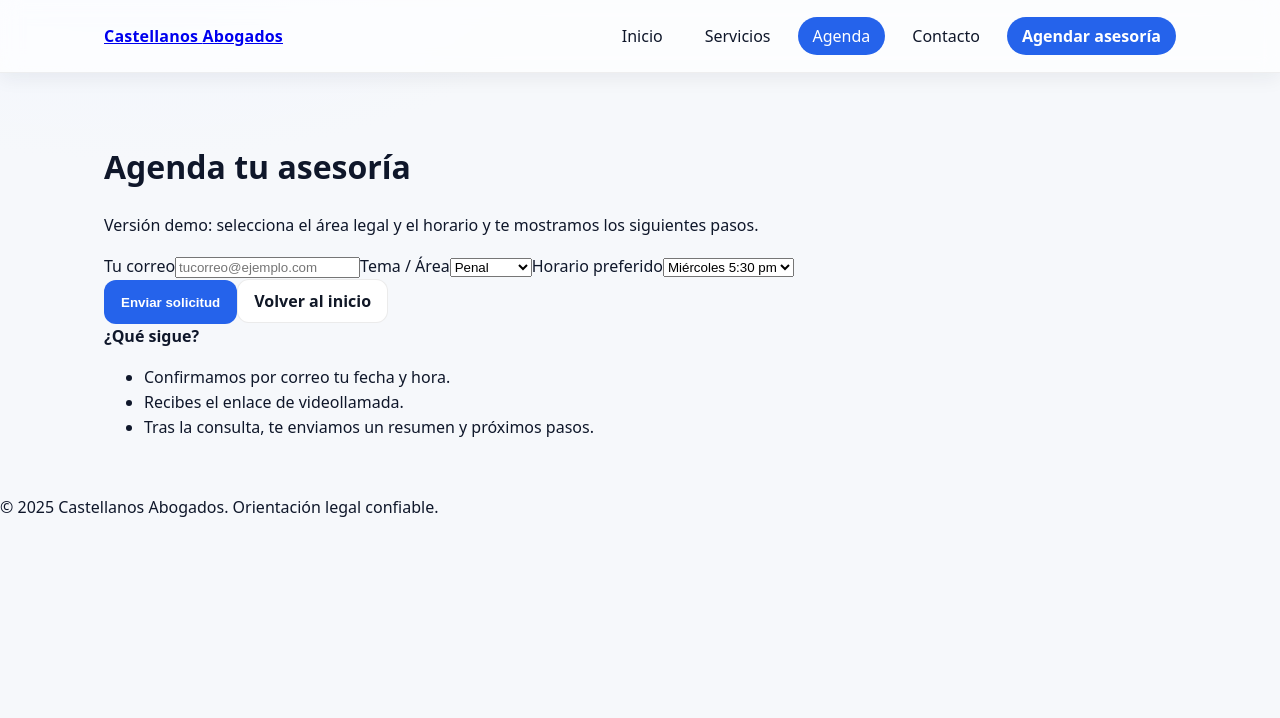
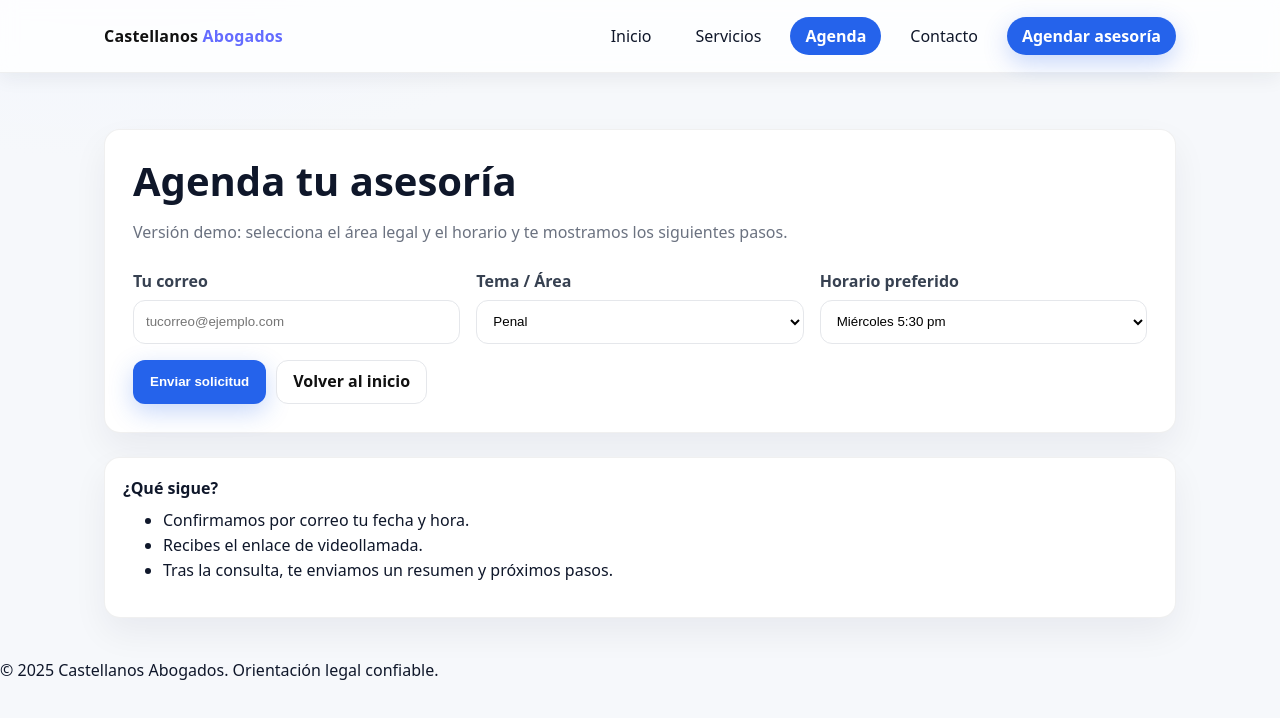
Before and after one commit to jjonnas1/castellanosabogados, a Next.js app: page /agenda in a window 1280 px wide. Shown: the top 718 px of the page. Built offline with nearby package versions, Linux system fonts and the light colour scheme.

Commit message:
Update globals.css

```diff
--- a/app/globals.css
+++ b/app/globals.css
@@ -477,3 +477,46 @@ html { scroll-padding-top: var(--header-h); }
   .nav-primary { display: block; }
   .mobile-trigger { display: none; }
 }
+/* --- Navegación --- */
+.nav { display: flex; gap: 14px; align-items: center; }
+.nav-link { padding: 8px 12px; border-radius: 10px; color: var(--ink-2, #444); text-decoration: none; }
+.nav-link:hover { background: rgba(0,0,0,.04); }
+.nav-link--active { background: #e9eefc; color: #2046d7; font-weight: 600; }
+
+/* --- Header --- */
+.site-header { position: sticky; top: 0; z-index: 50; backdrop-filter: saturate(120%) blur(8px); background: rgba(255,255,255,.8); border-bottom: 1px solid rgba(0,0,0,.06); }
+.site-header__row { display: flex; align-items: center; justify-content: space-between; height: 64px; }
+.brand { font-weight: 700; letter-spacing: .2px; text-decoration: none; color: #111; }
+.brand span { color: #646cff; font-weight: 600; }
+
+/* --- Layout utilitario --- */
+.section { padding: 40px 0; }
+.panel { background: #fff; border: 1px solid rgba(0,0,0,.06); border-radius: 16px; padding: 18px 18px; box-shadow: 0 15px 35px rgba(10, 21, 46, .06); }
+.panel--xl { padding: 28px 28px; }
+.h1 { font-size: clamp(28px, 3.6vw, 40px); line-height: 1.15; margin: 0 0 6px; }
+.muted { color: #6b7280; }
+.mt-24 { margin-top: 24px; }
+.mt-8 { margin-top: 8px; }
+
+/* --- Form --- */
+.form-grid { display: grid; grid-template-columns: repeat(12, 1fr); gap: 16px; }
+.form-grid > label { grid-column: span 12; display: grid; gap: 6px; font-weight: 600; color: #374151; }
+.form-grid input, .form-grid select, .form-grid textarea {
+  height: 44px; padding: 0 12px; border-radius: 12px; border: 1px solid #e5e7eb; outline: none; background: #fff;
+}
+.form-grid textarea { height: 120px; padding: 12px; }
+.form-actions { grid-column: span 12; display: flex; gap: 10px; align-items: center; }
+
+/* md+ */
+@media (min-width: 720px) {
+  .form-grid > label { grid-column: span 4; }
+  .form-actions { justify-content: flex-start; }
+}
+
+/* --- Botones --- */
+.btn { display: inline-flex; align-items: center; justify-content: center; gap: 8px; height: 44px; padding: 0 16px; border-radius: 12px; font-weight: 600; text-decoration: none; border: 1px solid transparent; }
+.btn--sm { height: 38px; }
+.btn--primary { background: #2563eb; color: #fff; box-shadow: 0 8px 24px rgba(37, 99, 235, .25); }
+.btn--primary:hover { background: #1e4ed8; }
+.btn--ghost { background: #fff; border-color: #e5e7eb; color: #111; }
+.btn--ghost:hover { background: #f8fafc; }
```
